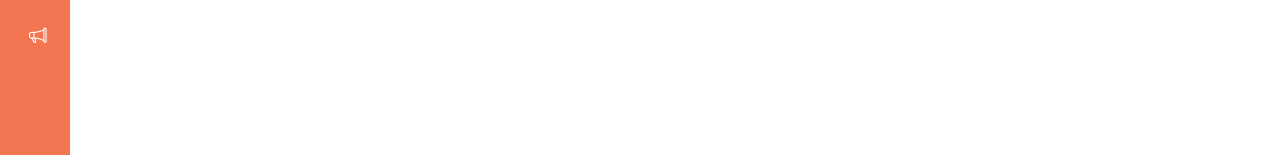
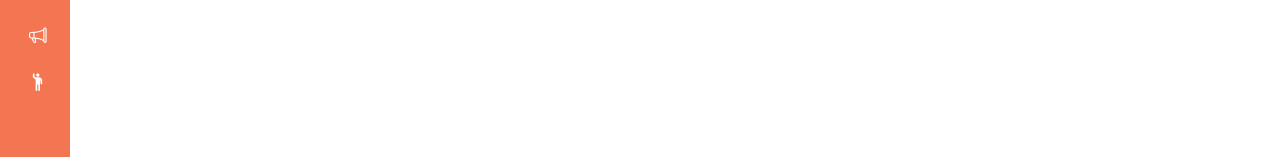
Before and after one commit to byeonnns/let-ffle-front, a Vue app: page /Admin/InquiryList in a window 1280 px wide. Shown: the part 281-438 px from the top of the page. Built offline with nearby package versions, Linux system fonts and the light colour scheme.

Commit message:
Refactor: Admin Sidebar 문의와 공지 관리 분리

```diff
--- a/src/views/Admin/Components/Sidebar.vue
+++ b/src/views/Admin/Components/Sidebar.vue
@@ -58,6 +58,15 @@
                     <li class="sidebar-item">
                         <RouterLink to="/Admin/CreateFaq" class="sidebar-link" style="color: white;">자주묻는질문 등록</RouterLink>
                     </li>
+                </ul>
+            </li>
+            <!-- 문의 관리 -->
+            <li class="sidebar-item">
+                <a href="#" class="sidebar-link has-dropdown collapsed" data-bs-toggle="collapse"
+                    data-bs-target="#board" aria-expanded="false" aria-controls="board">
+                    <i class="bi bi-person-raised-hand" style="color: white;"></i>
+                </a>
+                <ul id="board" class="sidebar-dropdown list-unstyled collapse" data-bs-parent="#sidebar">
                     <li class="sidebar-item">
                         <RouterLink to="/Admin/InquiryList" class="sidebar-link" style="color: white;">1:1 문의 관리</RouterLink>
                     </li>
```
Also changed, not shown: src/views/Admin/components/Sidebar.vue (+9 -0 lines).
